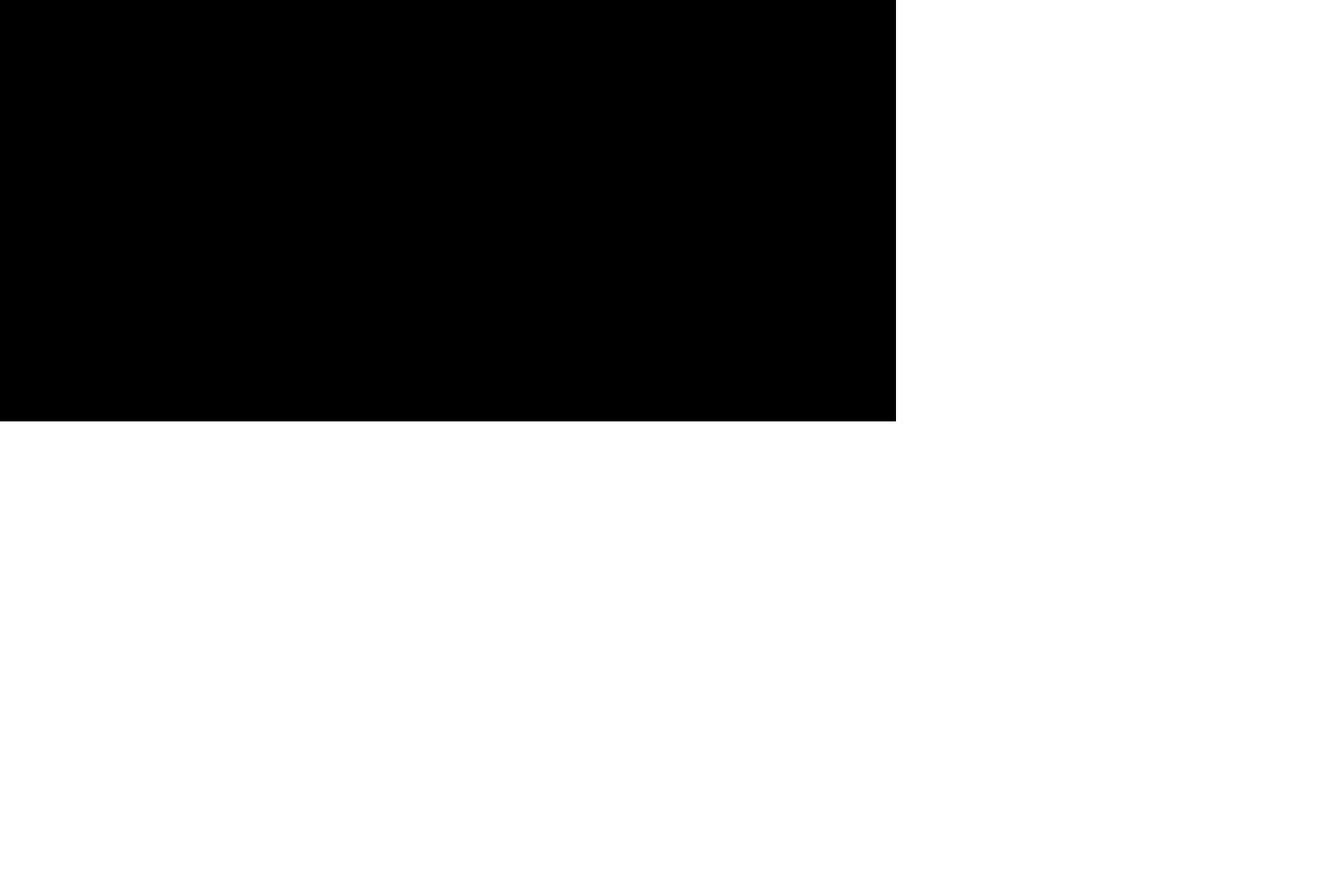
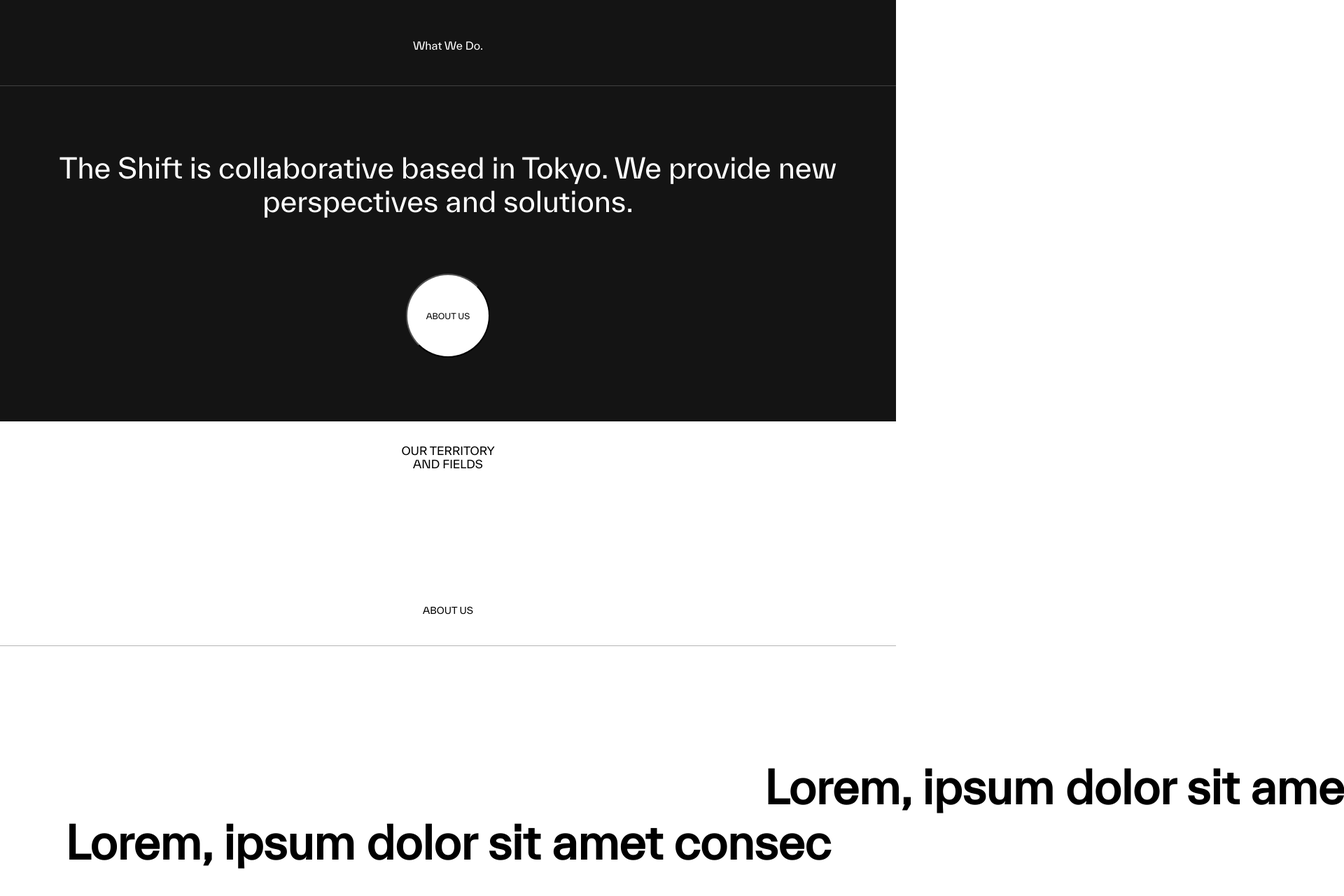
Before and after one commit to Prisans/shift, a React (Vite) app: page / in a window 1280 px wide. Shown: the part 998-2278 px from the top of the page at 70% size, 1920 px wide, since content can reach past the window. Before the commit the page ends 1600 px from the top, so only its background shows below. Built offline with nearby package versions, Linux system fonts and the light colour scheme.

Commit message:
Footer is going to make

```diff
--- a/src/App.jsx
+++ b/src/App.jsx
@@ -3,6 +3,7 @@ import Home from './Components/Home/Home'
 import './App.css'
 import HomeContent from './Components/HomeContent/HomeContent'
 import gsap from 'gsap'
+import Project from './Components/Project/Project'
 
 const App = () => {
 
@@ -21,6 +22,7 @@ const App = () => {
 
       <Home />
       <HomeContent/>
+      <Project/>
     </div>
     </>
   )
--- a/src/Components/Home/Home.css
+++ b/src/Components/Home/Home.css
@@ -29,6 +29,7 @@
 
 .home-nav .nav-logo p{
     font-size: 1vw;
+    /* position: fixed; */
 }
 
 .nav-logo p:hover{
--- a/src/Components/HomeContent/HomeContent.css
+++ b/src/Components/HomeContent/HomeContent.css
@@ -1,7 +1,58 @@
 .home-content-container{
     width: 100%;
     height: 100vh;
-    background: black;
+    background: rgba(20,20,20,1);
+    display: flex;
+    flex-direction: column;
     position: relative;
     z-index: 1;
 }
+
+.home-upper-content{
+    width: 100%;
+    height: 40vh;
+    text-align: center;
+    display: flex;
+    position: relative;
+    align-items: center;
+    justify-content: center;
+    /* background: red; */
+}
+
+.home-upper-content p{
+    font-size: 1.2vw;
+    color: white;
+    position: absolute;
+    bottom: 3rem;
+}
+
+.home-lower-content{
+    width: 100%;
+    height: 60vh;
+    /* background: rgb(34, 0, 255); */
+    display: flex;
+    flex-direction: column;
+    align-items: center;
+    justify-content: center;
+    text-align: center;
+    gap: 5rem;
+    border-top: 1px solid rgba(255, 255, 255, 0.194) ;
+}
+
+.home-lower-content p{
+    font-size: 3.125vw;
+    font-weight: lighter;
+    color: white;
+}
+
+.home-lower-content button{
+    font-size: .905vw;
+    background: white;
+    width: 120px;
+    height: 120px;
+    border-radius: 50%;
+}
+
+.home-lower-content button:hover{
+    cursor: pointer;
+}
--- a/src/Components/HomeContent/HomeContent.jsx
+++ b/src/Components/HomeContent/HomeContent.jsx
@@ -5,6 +5,14 @@ const HomeContent = () => {
   return (
     <div className="home-content-container">
 
+        <div className="home-upper-content">
+            <p>What We Do.</p>
+        </div>
+
+        <div className="home-lower-content">
+            <p>The Shift is collaborative based in Tokyo. We provide new perspectives and solutions.</p>
+            <button>ABOUT US</button>
+        </div>
     </div>
   )
 }
--- /dev/null
+++ b/src/Components/Project/Project.css
@@ -0,0 +1,50 @@
+.project-container{
+    width: 100%;
+    height: 100vh;
+    background: white;
+}
+
+.project-upper-container{
+    width: 100%;
+    height: 40vh;
+    /* background: red; */
+    display: flex;
+    flex-direction: column;
+    align-items: center;
+    gap: 12rem;
+    text-align: center;
+}
+
+.project-upper-container p{
+    padding-top: 2rem;
+}
+
+.project-upper-container button{
+    border: none;
+    background: none;
+
+}
+
+.project-lower-container{
+    border-top: 1px solid #0000004a;
+    width: 100%;
+    height: 60vh;
+}
+
+.project-lower-text{
+    width: 100%;
+    height: 60vh;
+    /* background: red; */
+    display: flex;
+    flex-direction: column;
+    text-align: center;
+    align-items: center;
+    justify-content: center;
+}
+
+
+
+.project-lower-container h2{
+    font-size: 5vw;
+
+}
--- /dev/null
+++ b/src/Components/Project/Project.jsx
@@ -0,0 +1,36 @@
+import React from 'react'
+import './Project.css'
+import gsap from 'gsap'
+import { useGSAP } from '@gsap/react'
+
+const Project = () => {
+
+  const tl = gsap.timeline({repeat:-1})
+
+  useGSAP(()=>{
+    tl.to(".up-txt" , {
+      x:1000,
+      duration:1
+    })
+  })
+
+  return (
+    <div className="project-container">
+
+        <div className="project-upper-container">
+            <p>OUR TERRITORY <br /> AND FIELDS</p>
+            <button>ABOUT US</button>
+        </div>
+
+        <div className="project-lower-container">
+            <div className="project-lower-text">
+            <h2 className='up-txt'>Lorem, ipsum dolor sit amet consec</h2>
+            <h2 className='low-txt'>Lorem, ipsum dolor sit amet consec</h2>
+            </div>
+        </div>
+
+    </div>
+  )
+}
+
+export default Project
```
